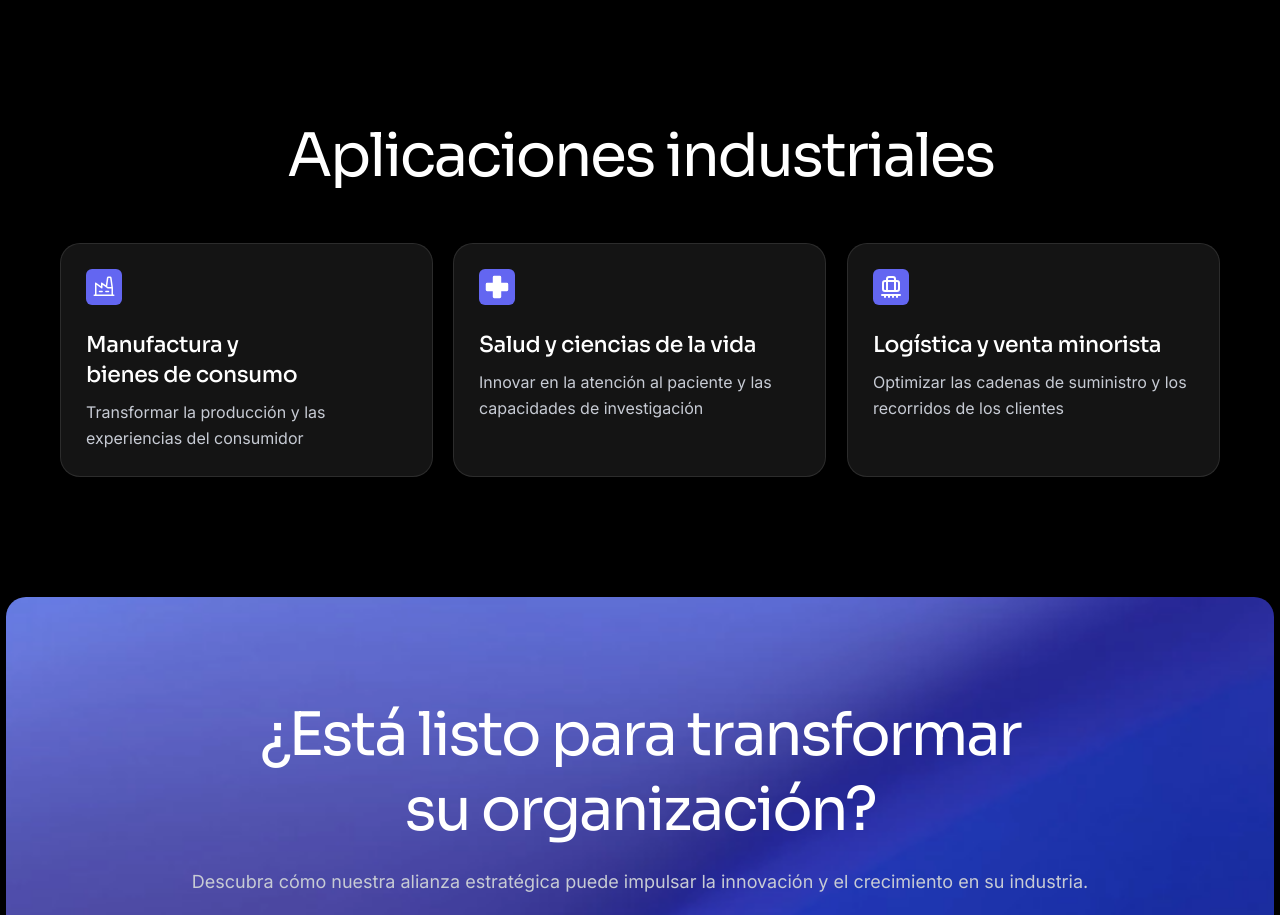
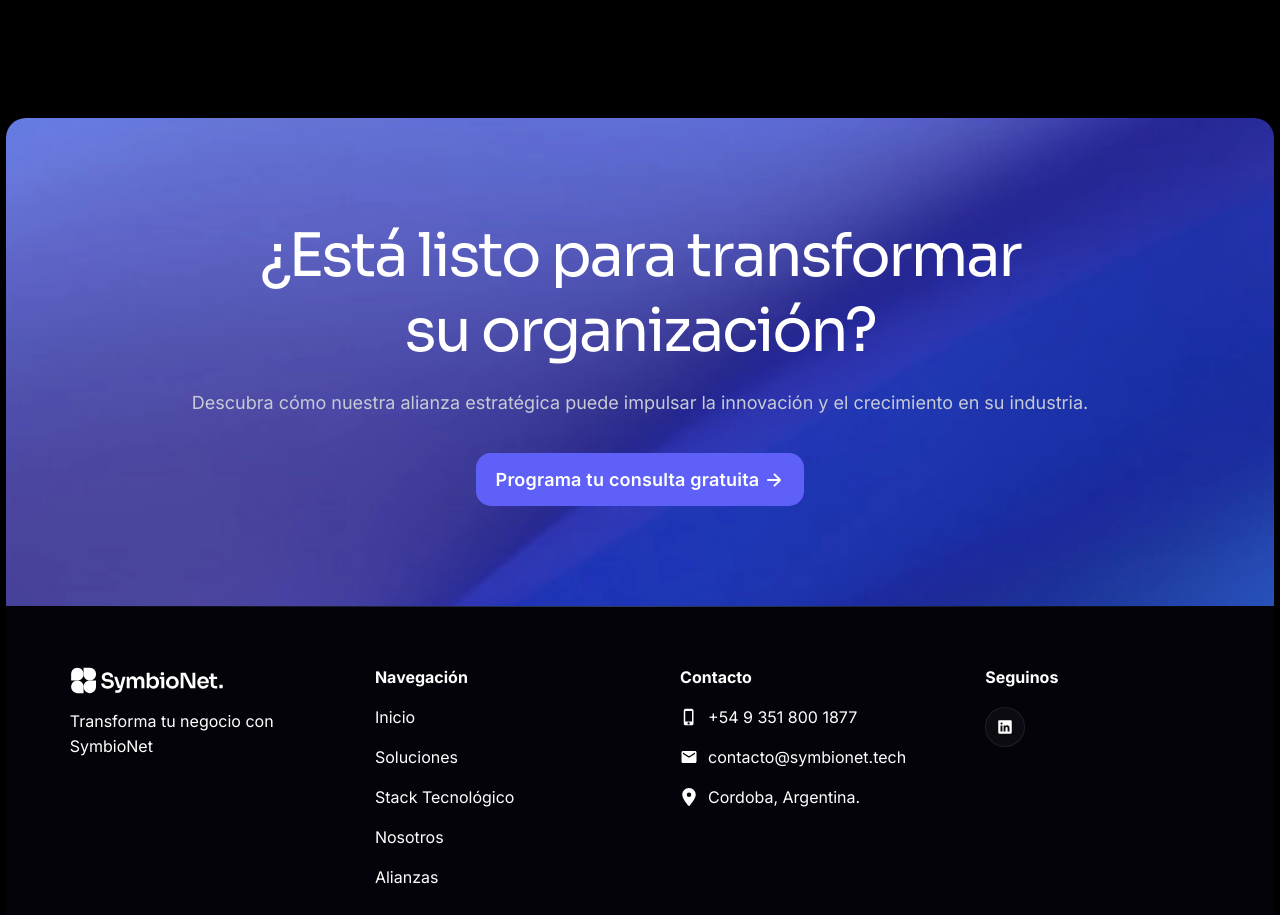
Before and after one commit to agusasaad/teamBoost, a Next.js app: page /alianzas-redix in a window 1280 px wide. Shown: the part 1249-2164 px from the top of the page. Built offline with nearby package versions, Linux system fonts and the light colour scheme.

Commit message:
comment out SectionCards component in AlianzasRoutes for future reference

```diff
--- a/src/app/alianzas-redix/page.jsx
+++ b/src/app/alianzas-redix/page.jsx
@@ -92,10 +92,10 @@ const AlianzasRoutes = () => {
             solutionsData={beneficiosClaveData}
           />
 
-          <SectionCards
+          {/* <SectionCards
             mainTitle={'Aplicaciones industriales'}
             solutionsData={aplicacionesIndustrialesData}
-          />
+          /> */}
         </div>
       </div>
     </div>
```
Also changed, not shown: src/assets/images/Copia de footer.webp (deleted).
